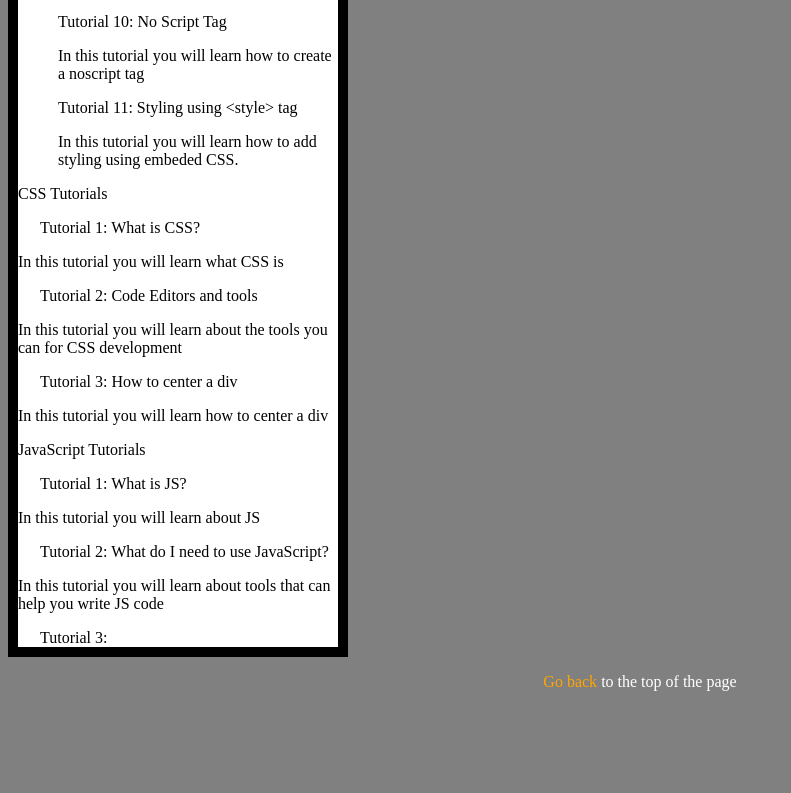
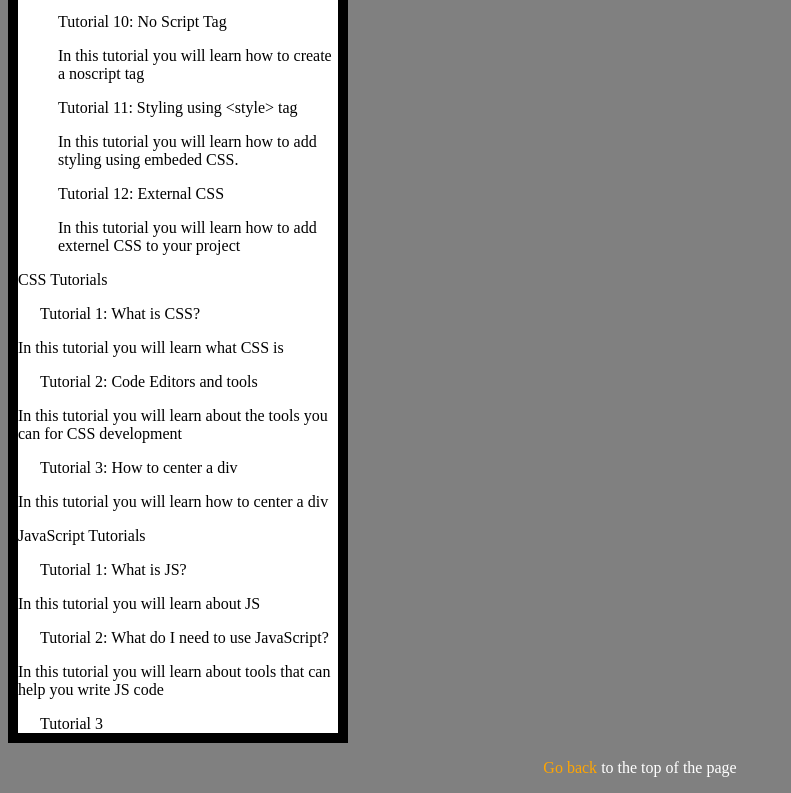
Before and after one commit to PyDOS8/frontenddevtutorials.github.io, a plain HTML site: page index.html in a window 1280 px wide. Shown: the part 1049-1842 px from the top of the page, without its empty margins (0-791 px from the left). Before the commit the page ends 1756 px from the top, so only its background shows below. Drawn offline with Linux system fonts and the light colour scheme.

Commit message:
Update index.html

```diff
--- a/index.html
+++ b/index.html
@@ -64,6 +64,8 @@
 						<p>In this tutorial you will learn how to create a noscript tag</p>
 						<li><a href="tutorials/html/tutorial11.html">Tutorial 11: Styling using &lt;style&gt; tag</li></a>
 						<p>In this tutorial you will learn how to add styling using embeded CSS.</p>
+						<li><a  href="tutorials/html/tutorial12.html">Tutorial 12: External CSS</a></li>
+						<p>In this tutorial you will learn how to add externel CSS to your project</p>
 					</ul>
 				</div>
 
@@ -83,7 +85,7 @@
 					<p>In this tutorial you will learn about JS</p>
 					<li><a href="tutorials/js/tutorial2.html">Tutorial 2: What do I need to use JavaScript?</a></li>
 					<p>In this tutorial you will learn about tools that can help you write JS code</p>
-					<li><a href="tutorials/js/tutorial3.html">Tutorial 3: </a></li>
+					<li><a href="tutorials/js/tutorial3.html">Tutorial 3 </a></li>
 				</div>
 			</div>
 
```
